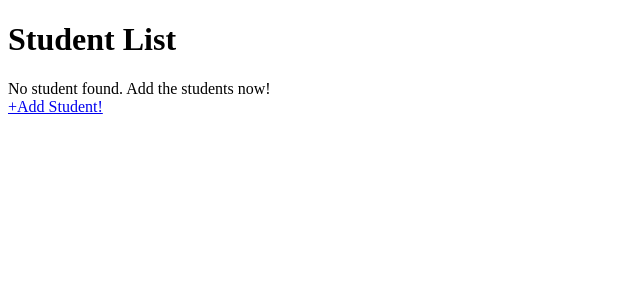
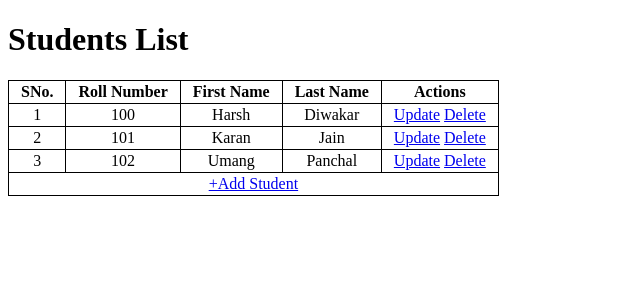
Before and after one commit to Hantak07/Projects, a Flask app: page / in a window 1280 px wide. Shown: the top 300 px of the page, without its empty margins (0-640 px from the left). Run offline with Flask 3, Linux system fonts and the light colour scheme.

Commit message:
Frontend added

```diff
--- a/MAD 1/Week 5/Assignment 1/main.py
+++ b/MAD 1/Week 5/main.py
@@ -1,5 +1,5 @@
 import os
-from flask import Flask
+from flask import Flask, render_template_string
 from flask import request
 from flask import render_template
 from flask_sqlalchemy import SQLAlchemy
@@ -20,27 +20,48 @@ class Student(db.Model):
     last_name = db.Column(db.String)
 
 class Course(db.Model):
-    # __tablename__ = 'course'
+    __tablename__ = 'course'
     course_id = db.Column(db.Integer, primary_key=True, autoincrement=True)
     course_code = db.Column(db.String, unique=True, nullable=False)
     course_name = db.Column(db.String, nullable=False)
     course_description = db.Column(db.String)
 
 class Enrollments(db.Model):
-    # __tablename__ = 'enrollments'
+    __tablename__ = 'enrollments'
     enrollment_id = db.Column(db.Integer, primary_key=True, autoincrement=True)
     estudent_id = db.Column(db.Integer, db.ForeignKey('student.student_id'), nullable=False)
     ecourse = db.Column(db.Integer, db.ForeignKey('course.course_id'), nullable=False)
+
+def check_roll_no_exists(roll_no: str) -> bool:
+    result = Student.query.where(Student.roll_number == roll_no).one_or_none()
+    if result is None:
+        return False
+    else:
+        return True
 
 @app.route('/')
 def index():
     students = Student.query.all()
     if len(students) == 0:
         return render_template("empty_index.html")
+    else:
+        return render_template("index.html", students=students)
 
 @app.route('/student/create', methods=['GET', 'POST'])
 def add_student():
-    return render_template("add_student.html")
+    if request.method == 'GET':
+        return render_template("add_student.html")
+    elif request.method == 'POST':
+        """Extracting Form Data"""
+        roll_number = request.form['roll']
+        first_name = request.form['f_name']
+        last_name = request.form['l_name']
+        checkbox = request.form.getlist("courses")
+
+        if check_roll_no_exists(roll_number):
+            return render_template("student_exist.html")
+        else:
+            return render_template_string("testing")
 
 
 if __name__=='__main__':
--- /dev/null
+++ b/MAD 1/Week 5/static/index.css
@@ -0,0 +1,6 @@
+table, th, td {
+    border: 1px solid;
+    text-align: center;
+    border-collapse: collapse;
+    padding: 2px 12px 2px 12px;
+  }
--- a/MAD 1/Week 5/Assignment 1/templates/empty_index.html
+++ b/MAD 1/Week 5/templates/empty_index.html
@@ -3,6 +3,7 @@
 <head>
     <meta charset="UTF-8">
     <meta name="viewport" content="width=device-width, initial-scale=1.0">
+    <link rel="stylesheet" href="../static/empty_index.css">
     <title>Home</title>
 </head>
 <body>
@@ -10,7 +11,9 @@
 
     <div><p>
             No student found. Add the students now!<br>
-            <a href='{{ url_for("add_student") }}'>+Add Student!</a>
+            <div id="add_student">
+                <a href='{{ url_for("add_student") }}'>+Add Student</a>
+            </div>
         </p>
     </div>
 
--- /dev/null
+++ b/MAD 1/Week 5/templates/index.html
@@ -0,0 +1,42 @@
+<!DOCTYPE html>
+<html lang="en">
+<head>
+    <meta charset="UTF-8">
+    <meta name="viewport" content="width=device-width, initial-scale=1.0">
+    <link rel="stylesheet" href="../static/index.css">
+    <title>Home</title>
+</head>
+<body>
+    <div><h1>Students List</h1></div>
+
+    <div>
+        <table id="all-students">
+            <tr>
+                <th>SNo.</th>
+                <th>Roll Number </th>
+                <th>First Name</th>
+                <th>Last Name</th>
+                <th>Actions</th>
+            </tr>
+
+            {% for student in students %}
+                <tr>
+                    <td> {{ student["student_id"] }} </td>
+                    <td> {{ student["roll_number"] }} </td>
+                    <td> {{ student["first_name"] }} </td>
+                    <td> {{ student["last_name"] }} </td>
+                    <td>
+                        <a href="/student/<int:student_id>/update" type="button">Update</a>
+                        <a href="/student/<int:student_id>/delete" type="button">Delete</a>
+                    </td>
+                </tr>
+            {% endfor %}
+            <td colspan="5"><a href='{{ url_for("add_student") }}'>+Add Student</a></td>
+        </table>
+    </div>
+    <!-- <div>
+        <a href='{{ url_for("add_student") }}'>+Add Student</a>
+    </div> -->
+
+</body>
+</html>
--- a/MAD 1/Week 5/Assignment 1/templates/index.html
+++ b/MAD 1/Week 5/templates/student_exist.html
@@ -6,6 +6,10 @@
     <title>Home</title>
 </head>
 <body>
-    <h1>Students List</h1>
+    <p  >
+        Student already exists. Please use a different Roll Number!
+        <br>
+        <a href="{{ url_for('index') }}">Go Home</a>
+    </p>
 </body>
 </html>
```
Also changed, not shown: MAD 1/Week 5/Assignment 1/templates/add_student.html (deleted, +0 -52 lines), MAD 1/Week 5/static/add_student.css (added, +15 -0 lines), MAD 1/Week 5/static/empty_index.css (added, +8 -0 lines), MAD 1/Week 5/templates/add_student.html (added, +47 -0 lines), MAD 1/Week 5/Assignment 1/database.sqlite3 (deleted), MAD 1/Week 5/database.sqlite3 (added), MAD 1/Week 5/instance/database.sqlite3 (added).
